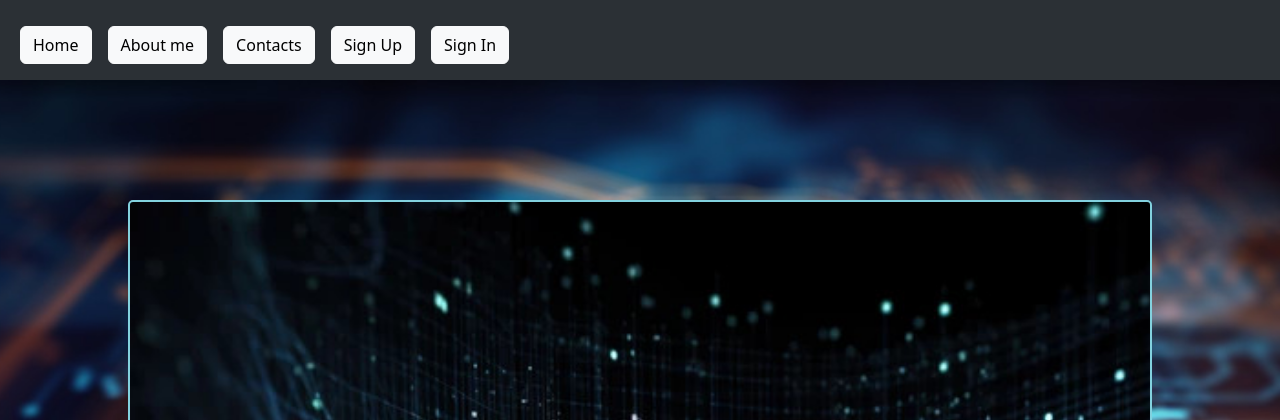
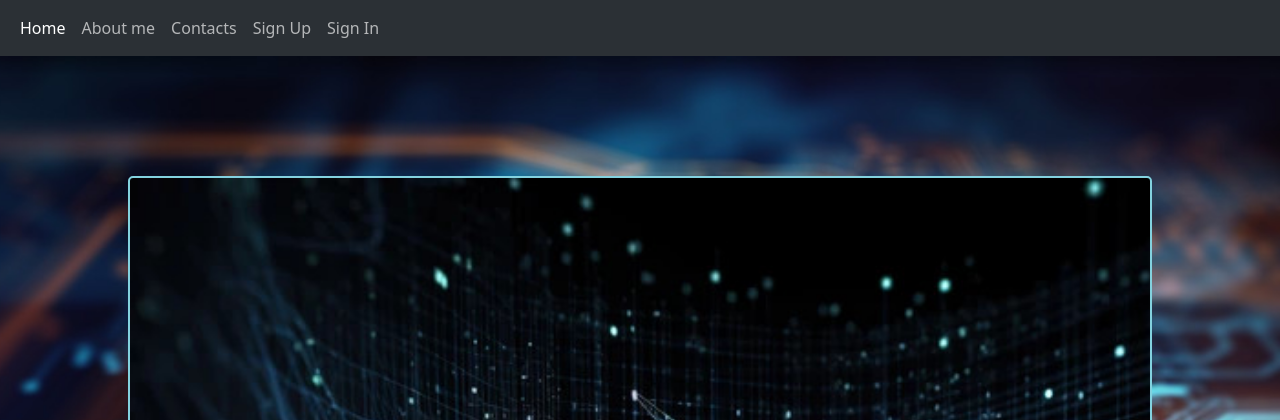
Before and after one commit to evgenievp/web-portfolio-page, a Django app: page /about/ in a window 1280 px wide. Shown: the top 420 px of the page. Run offline with Django 5.2, Linux system fonts and the light colour scheme; data that the repository does not hold is empty.

Commit message:
Change Nav Buttons

```diff
--- a/templates/head.html
+++ b/templates/head.html
@@ -25,18 +25,18 @@
             <ul class="navbar-nav">
                 <li class="nav-item">
                     <a class="nav-link active" aria-current="page" href="{% url 'index page' %}">
-                        <button class="btn btn-light">Home</button>
+                        Home
                     </a>
                 </li>
                 <li class="nav-item">
                     <a class="nav-link" href="{% url 'about page' %}">
-                        <button class="btn btn-light">About me</button>
+                        About me
                     </a>
                 </li>
 
                 <li class="nav-item">
                     <a class="nav-link" href="{% url 'contacts page' %}">
-                        <button class="btn btn-light">Contacts</button>
+                        Contacts
                     </a>
                 </li>
                 {% if user.is_authenticated %}
@@ -44,19 +44,19 @@
                         <a class="nav-link" type="submit">
                             <form method="post" action="{% url 'sign out' %}">
                                 {% csrf_token %}
-                                <button class="btn btn-light" type="submit">Sign Out</button>
+                                Sign Out
                             </form>
                         </a>
                     </li>
                 {% else %}
                     <li class="nav-item">
                         <a class="nav-link" href="{% url 'register page' %}">
-                            <button class="btn btn-light">Sign Up</button>
+                            Sign Up
                         </a>
                     </li>
                     <li class="nav-item">
                         <a class="nav-link" href="{% url 'login page' %}">
-                            <button class="btn btn-light">Sign In</button>
+                            Sign In
                         </a>
                     </li>
                 {% endif %}
```
